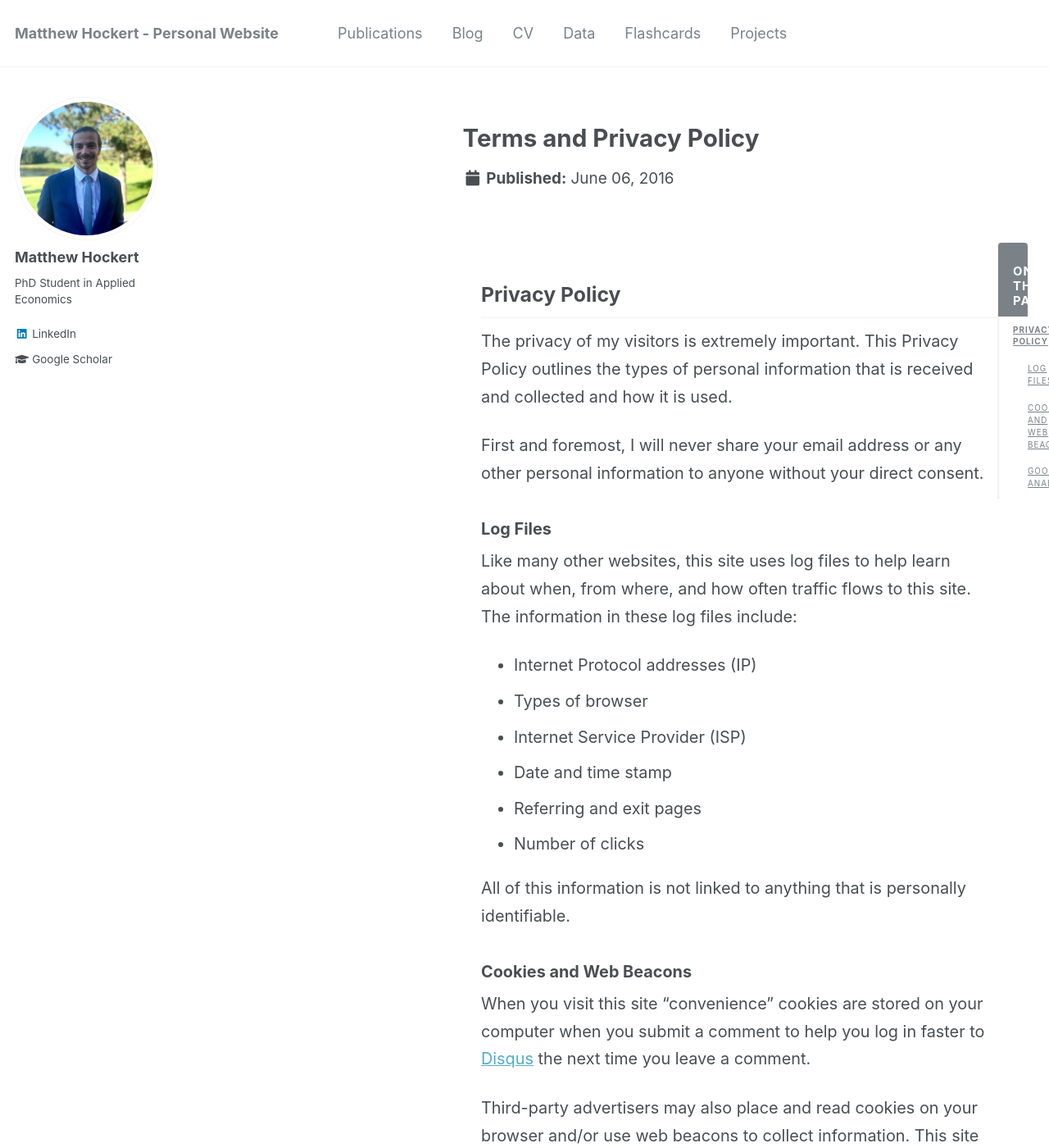
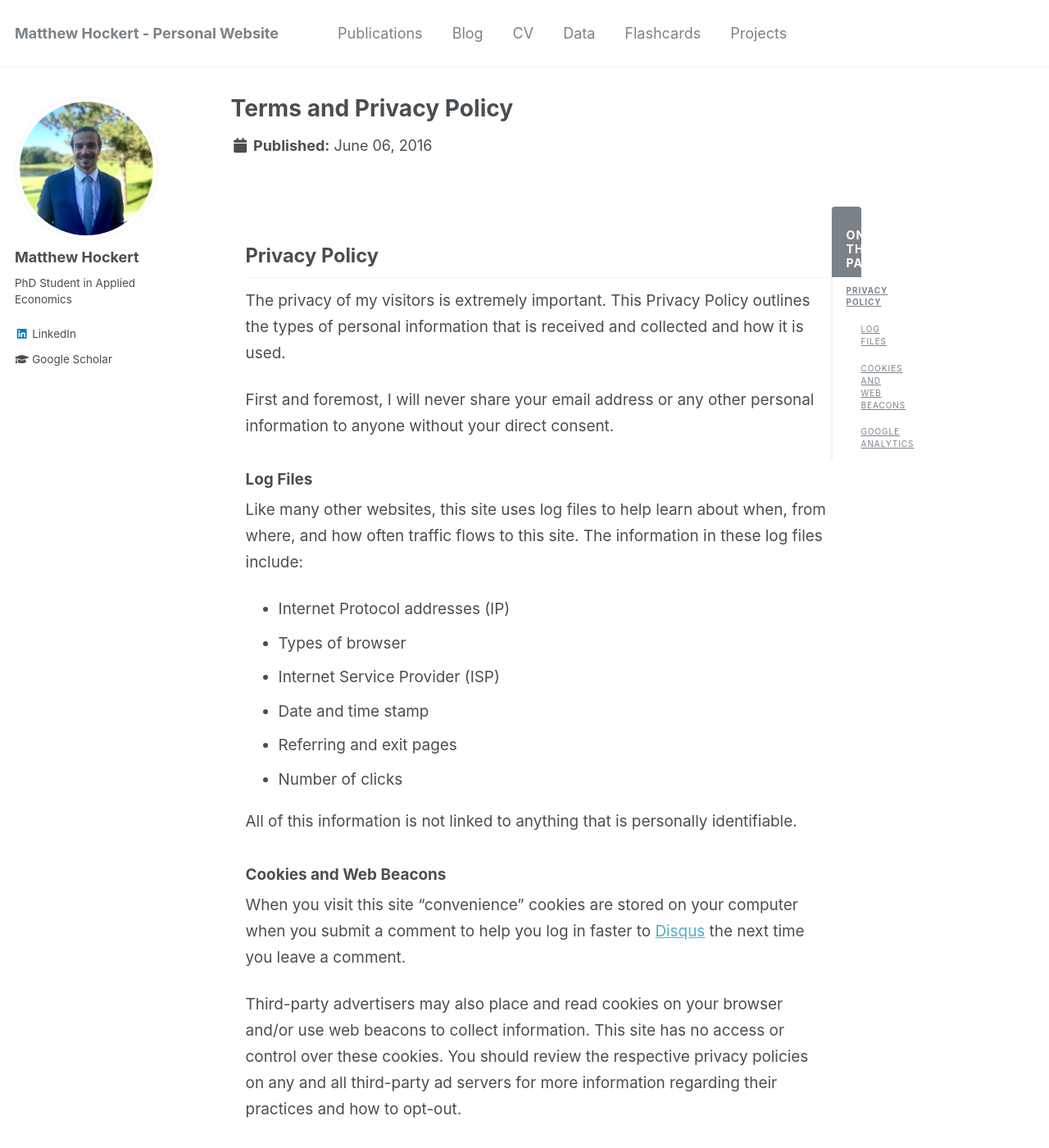
Before and after one commit to MatthewHockert/MatthewHockert.github.io, a Jekyll site: the page built from _pages/terms.md, in a window 1280 px wide and 1400 px high. Shown: the whole window at 82% size. Built offline with Jekyll 4.4.1, drawn with Linux system fonts in a browser that asks for light colours.

Commit message:
Fix page width for blog readability

```diff
--- a/assets/css/custom.css
+++ b/assets/css/custom.css
@@ -1,32 +1,40 @@
-/* Center the main content like a Substack article */
-.page, .page__content, .post, .post__content, .main, .main__content {
-  max-width: 720px;
-  margin: 0 auto;
-  padding: 2rem 1.25rem;
+/* Force a narrower reading width for blog posts and pages */
+.page__content,
+.post__content {
+  max-width: 750px !important;
+  margin: 0 auto !important;
+  padding: 2rem 1rem !important;
+  font-size: 1.05em;
   line-height: 1.7;
-  font-size: 1.05em;
 }
 
-/* Make headings consistent and not too wide */
-.page__content h1, .page__content h2, .page__content h3,
-.post__content h1, .post__content h2, .post__content h3 {
-  max-width: 720px;
-  margin-left: auto;
-  margin-right: auto;
+/* Center headings and make them match the body width */
+.page__content h1,
+.page__content h2,
+.page__content h3,
+.post__content h1,
+.post__content h2,
+.post__content h3 {
+  max-width: 750px !important;
+  margin-left: auto !important;
+  margin-right: auto !important;
 }
 
-/* Keep images readable, centered, and not huge */
-.page__content img, .post__content img {
+/* Center and scale images */
+.page__content img,
+.post__content img {
   display: block;
-  margin: 2rem auto;
-  max-width: 100%;
+  margin: 2rem auto !important;
+  max-width: 100% !important;
+  height: auto !important;
   border-radius: 8px;
-  box-shadow: 0 0 8px rgba(0,0,0,0.1);
 }
 
-/* Make code snippets and tables match the narrow layout */
-.page__content pre, .post__content pre,
-.page__content table, .post__content table {
-  max-width: 100%;
-  margin: 1.5rem auto;
+/* Keep tables and code blocks inside the text column */
+.page__content table,
+.post__content table,
+.page__content pre,
+.post__content pre {
+  max-width: 100% !important;
+  margin: 1.5rem auto !important;
 }
```
